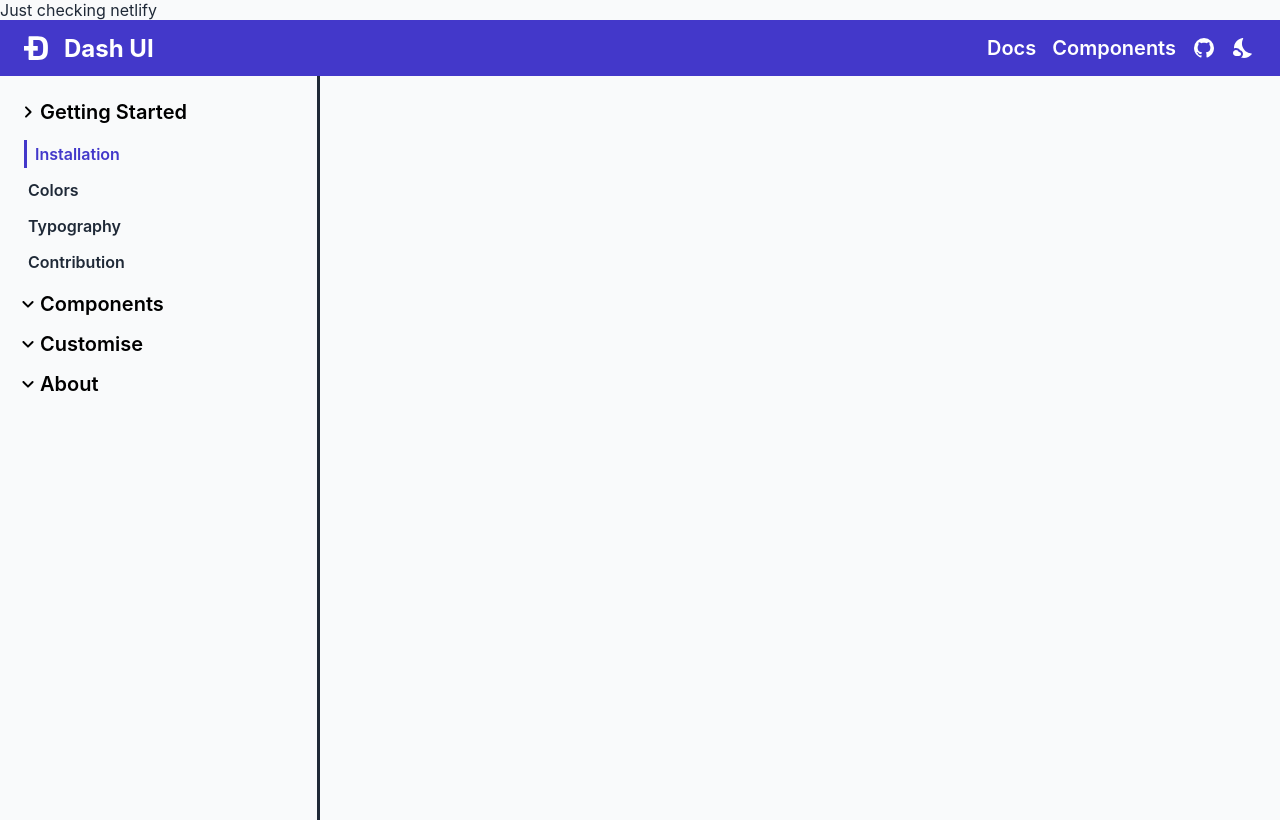
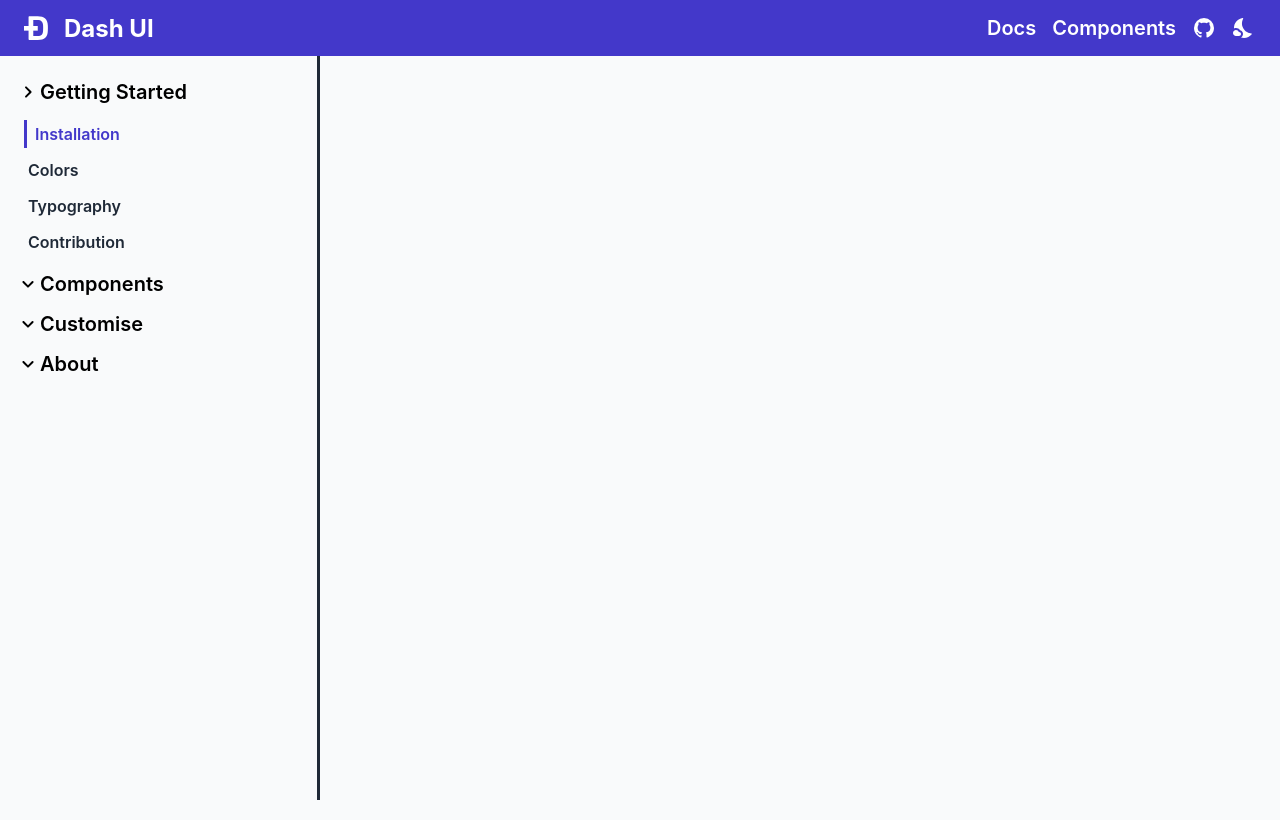
Before and after one commit to thesudeshdas/22-component-library, a React (Create React App) app: page /components in a window 1280 px wide. Built offline with nearby package versions, Linux system fonts and the light colour scheme.

Commit message:
check: netlify fix

```diff
--- a/src/App.js
+++ b/src/App.js
@@ -6,7 +6,6 @@ import { Alert, Components, Docs, Installation } from './pages';
 function App() {
   return (
     <div className='App'>
-      Just checking netlify
       <Routes>
         <Route path='/docs' element={<Docs />}>
           <Route path='installation' element={<Installation />} />
```
Also changed, not shown: 1 other file (tests, documents, lock files or other folders).
